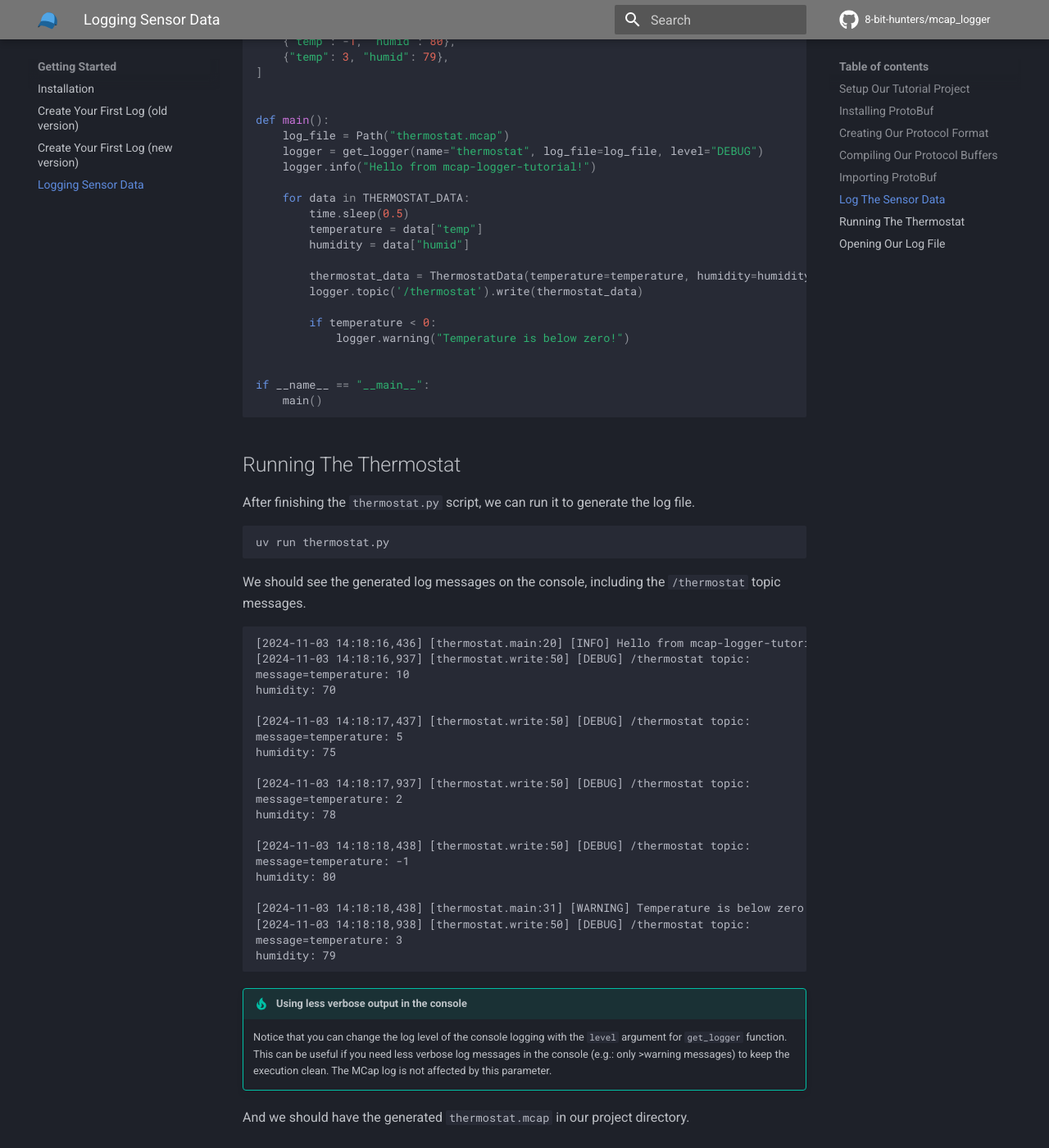
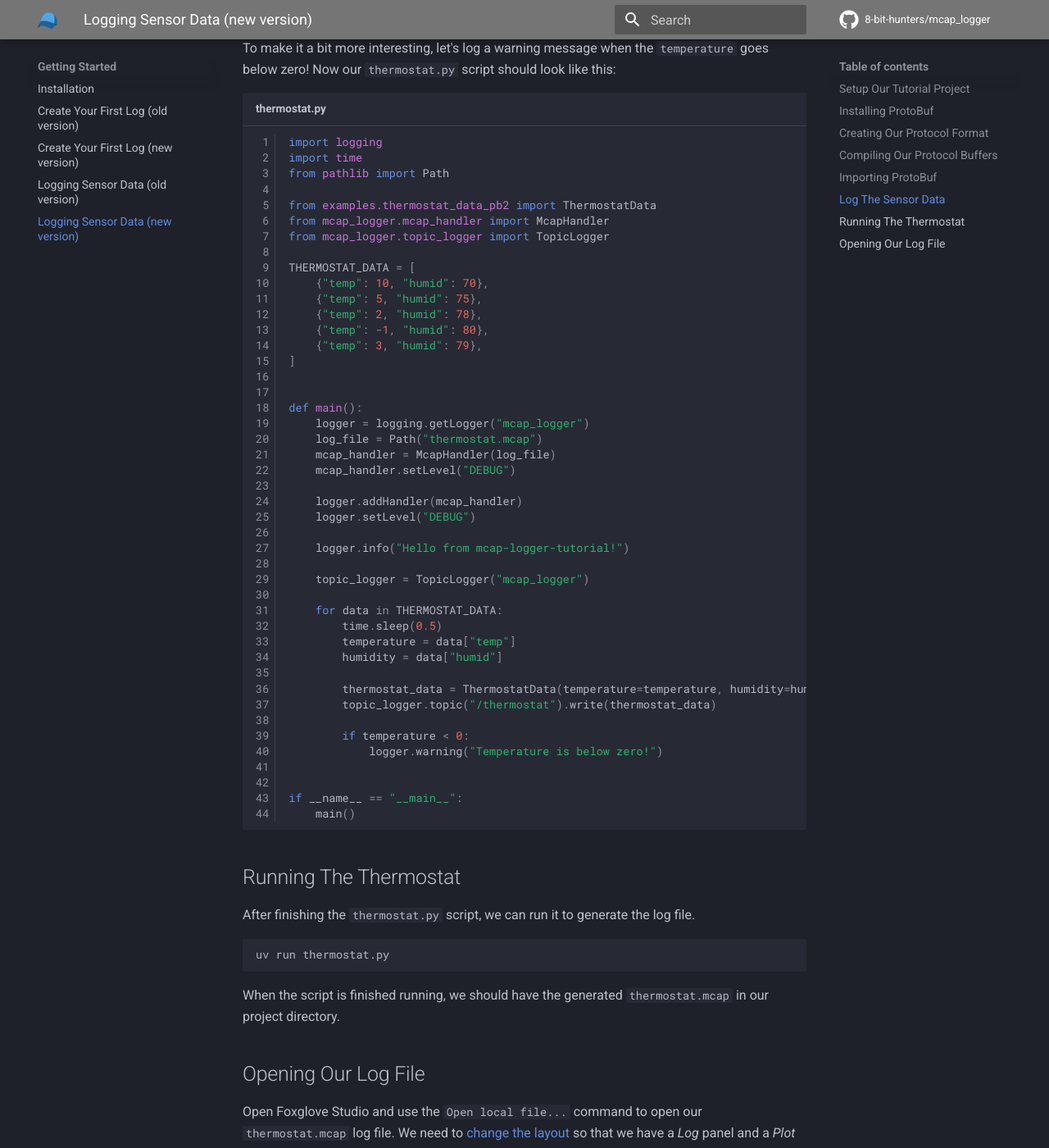
Before and after one commit to Krizsi96/mcap_demo, an MkDocs documentation site: the page built from docs/tutorials/logging-sensor-data-new.md, in a window 1280 px wide and 1400 px high, scrolled down 4023 px. Shown: the whole window at 82% size. Built offline with MkDocs 1.6.1 and Material for MkDocs 9.7.7, drawn with Linux system fonts in a browser that asks for light colours; emoji names are drawn with the system emoji font; comment, search, counter and statistics services are not loaded; some of the changed text lies outside the part shown.

Commit message:
:memo: Create updated documentation for using the TopicLogger.

````diff
--- a/docs/tutorials/logging-sensor-data.md
+++ b/docs/tutorials/logging-sensor-data-new.md
@@ -1,6 +1,4 @@
-from mcap_logger.demo.demo import logger
-
-# Logging Sensor Data
+# Logging Sensor Data (new version)
 
 In this tutorial, we will log sensor data from a simulated thermostat into `thermostat.mcap` file.
 
@@ -32,9 +30,10 @@ After this we should have the following elements in the project's folder:
 We will change the `hello.py` to `thermostat.py` shown below.
 
 ```python title="thermostat.py" linenums="1"
+import logging
 from pathlib import Path
 
-from mcap_logger.mcap_logger import get_logger
+from mcap_logger.mcap_handler import McapHandler
 
 THERMOSTAT_DATA = [
     {"temp": 10, "humid": 70},
@@ -46,13 +45,20 @@ THERMOSTAT_DATA = [
 
 
 def main():
+    logger = logging.getLogger("mcap_logger")
     log_file = Path("thermostat.mcap")
-    logger = get_logger(name="thermostat", log_file=log_file, level="DEBUG")
+    mcap_handler = McapHandler(log_file)
+    mcap_handler.setLevel("DEBUG")
+
+    logger.addHandler(mcap_handler)
+    logger.setLevel("DEBUG")
+
     logger.info("Hello from mcap-logger-tutorial!")
 
 
 if __name__ == "__main__":
     main()
+
 ```
 
 !!! note "Simulated Thermostat"
@@ -137,37 +143,49 @@ thermostat_data = SensorData(temperature=20, humidity=65)
 
 ## Log The Sensor Data
 
-After our first info log message, we will create a for loop with sleeping for 0.5 second to simulate the reading out of
+After our first info log message, we will create a `TopicLogger` instance as following:
+
+```python title="thermostat.py"
+topic_logger = TopicLogger("mcap_logger")
+```
+
+When the `TopicLogger` is initialized with a logger name, it checks if the logger has a `McapHandler` and if yes then it
+will get the reference of its ProtoBuf writer. This means that the `TopicLogger` will use the same file writer to log
+data as the log message logging.
+
+Next, we will create a for loop with sleeping for 0.5 second to simulate the reading out of
 a thermostat sensor.
 
-```python title="thermostat.py" linenums="19"
-    for data in THERMOSTAT_DATA:
+```python title="thermostat.py"
+for data in THERMOSTAT_DATA:
     time.sleep(0.5)
     temperature = data["temp"]
     humidity = data["humid"]
 
     thermostat_data = ThermostatData(temperature=temperature, humidity=humidity)
+
 ```
 
 To log the `thermostat_data`, we need to specify a _Topic_ for our log. In this case, we will call it `/thermostat`
-topic, and we will call the `MCAPLogger`'s `topic` function to create it. _Topics_ have a `write()` function that
-will log the data into the log file. So with calling `logger.topic(<topic_name>).write(<data>)` we can log
-any ProtoBuf data into our log file.
+topic, and we will call the `TopicLogger`'s `topic` function to create it. _Topics_ have a `write()` function that
+will log the data in its argument into the log file. So with calling `topic_logger.topic(<topic_name>).write(<data>)` we
+can log any ProtoBuf data into our log file.
 
 ```python title="thermostat.py"
-logger.topic('/thermostat').write(thermostat_data)
+topic_logger.topic('/thermostat').write(thermostat_data)
 ```
 
 To make it a bit more interesting, let's log a warning message when the `temperature` goes below zero!
 Now our `thermostat.py` script should look like this:
 
-```python title="thermostat.py"
+```python title="thermostat.py" linenums="1"
+import logging
 import time
 from pathlib import Path
 
-from mcap_logger.mcap_logger import get_logger
-
-from thermostat_data_pb2 import ThermostatData
+from examples.thermostat_data_pb2 import ThermostatData
+from mcap_logger.mcap_handler import McapHandler
+from mcap_logger.topic_logger import TopicLogger
 
 THERMOSTAT_DATA = [
     {"temp": 10, "humid": 70},
@@ -179,9 +197,17 @@ THERMOSTAT_DATA = [
 
 
 def main():
+    logger = logging.getLogger("mcap_logger")
     log_file = Path("thermostat.mcap")
-    logger = get_logger(name="thermostat", log_file=log_file, level="DEBUG")
+    mcap_handler = McapHandler(log_file)
+    mcap_handler.setLevel("DEBUG")
+
+    logger.addHandler(mcap_handler)
+    logger.setLevel("DEBUG")
+
     logger.info("Hello from mcap-logger-tutorial!")
+
+    topic_logger = TopicLogger("mcap_logger")
 
     for data in THERMOSTAT_DATA:
         time.sleep(0.5)
@@ -197,6 +223,7 @@ def main():
 
 if __name__ == "__main__":
     main()
+
 ```
 
 ## Running The Thermostat
@@ -207,39 +234,7 @@ After finishing the `thermostat.py` script, we can run it to generate the log fi
 uv run thermostat.py
 ```
 
-We should see the generated log messages on the console, including the `/thermostat` topic messages.
-
-```
-[2024-11-03 14:18:16,436] [thermostat.main:20] [INFO] Hello from mcap-logger-tutorial!
-[2024-11-03 14:18:16,937] [thermostat.write:50] [DEBUG] /thermostat topic:
-message=temperature: 10
-humidity: 70
-
-[2024-11-03 14:18:17,437] [thermostat.write:50] [DEBUG] /thermostat topic:
-message=temperature: 5
-humidity: 75
-
-[2024-11-03 14:18:17,937] [thermostat.write:50] [DEBUG] /thermostat topic:
-message=temperature: 2
-humidity: 78
-
-[2024-11-03 14:18:18,438] [thermostat.write:50] [DEBUG] /thermostat topic:
-message=temperature: -1
-humidity: 80
-
-[2024-11-03 14:18:18,438] [thermostat.main:31] [WARNING] Temperature is below zero!
-[2024-11-03 14:18:18,938] [thermostat.write:50] [DEBUG] /thermostat topic:
-message=temperature: 3
-humidity: 79
-```
-
-!!! tip "Using less verbose output in the console"
-
-    Notice that you can change the log level of the console logging with the `level` argument for `get_logger` function.
-    This can be useful if you need less verbose log messages in the console (e.g.: only >warning messages) to
-    keep the execution clean. The MCap log is not affected by this parameter.
-
-And we should have the generated `thermostat.mcap` in our project directory.
+When the script is finished running, we should have the generated `thermostat.mcap` in our project directory.
 
 ## Opening Our Log File
 
--- a/mkdocs.yml
+++ b/mkdocs.yml
@@ -26,7 +26,8 @@ nav:
       - Installation: tutorials/installation.md
       - Create Your First Log (old version): tutorials/create-you-first-log-old.md
       - Create Your First Log (new version): tutorials/create-you-first-log-new.md
-      - Logging Sensor Data: tutorials/logging-sensor-data.md
+      - Logging Sensor Data (old version): tutorials/logging-sensor-data-old.md
+      - Logging Sensor Data (new version): tutorials/logging-sensor-data-new.md
   - How-To Guides: how-to-guides.md
   - API Reference:
       - MCAP Logger: references/mcap_logger_references.md
````
Also changed, not shown: other parts of docs/tutorials/logging-sensor-data-new.md (+1 -1 lines), docs/tutorials/create-you-first-log-new.md (+6 -2 lines), docs/tutorials/create-you-first-log-old.md (+2 -0 lines), docs/tutorials/logging-sensor-data-old.md (added, +268 -0 lines).
